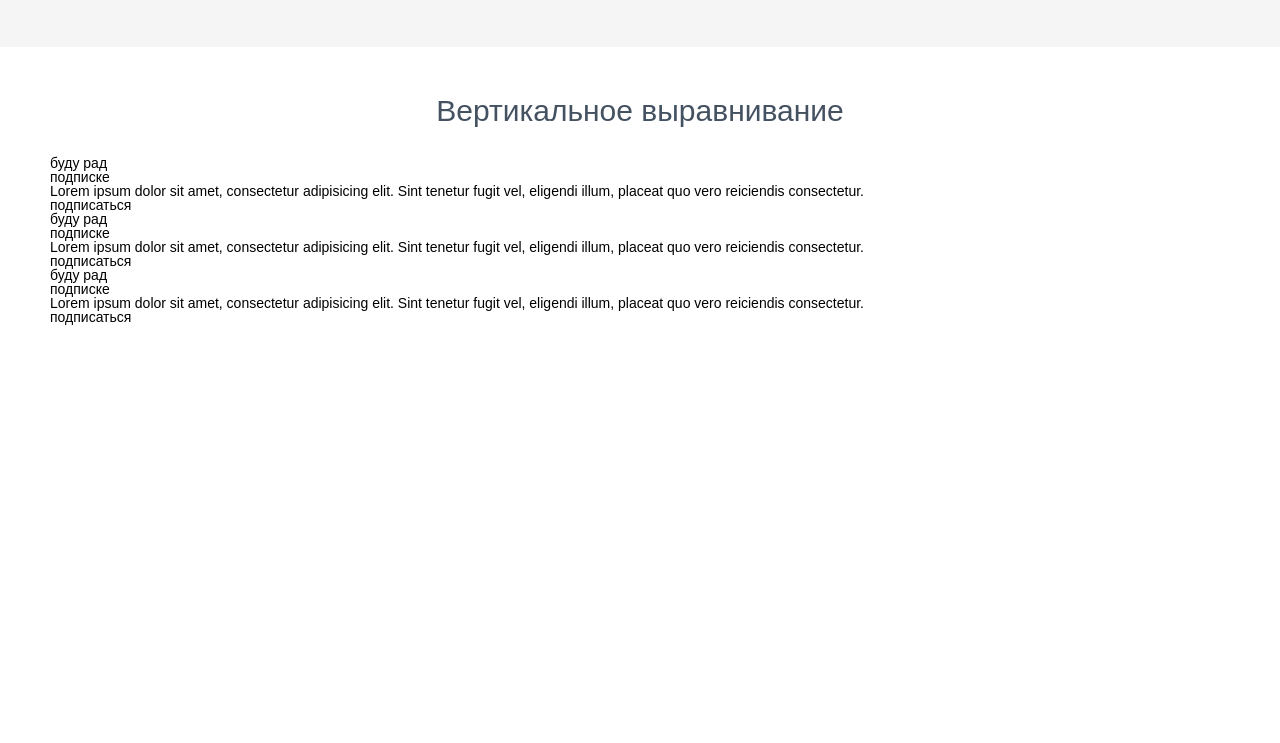
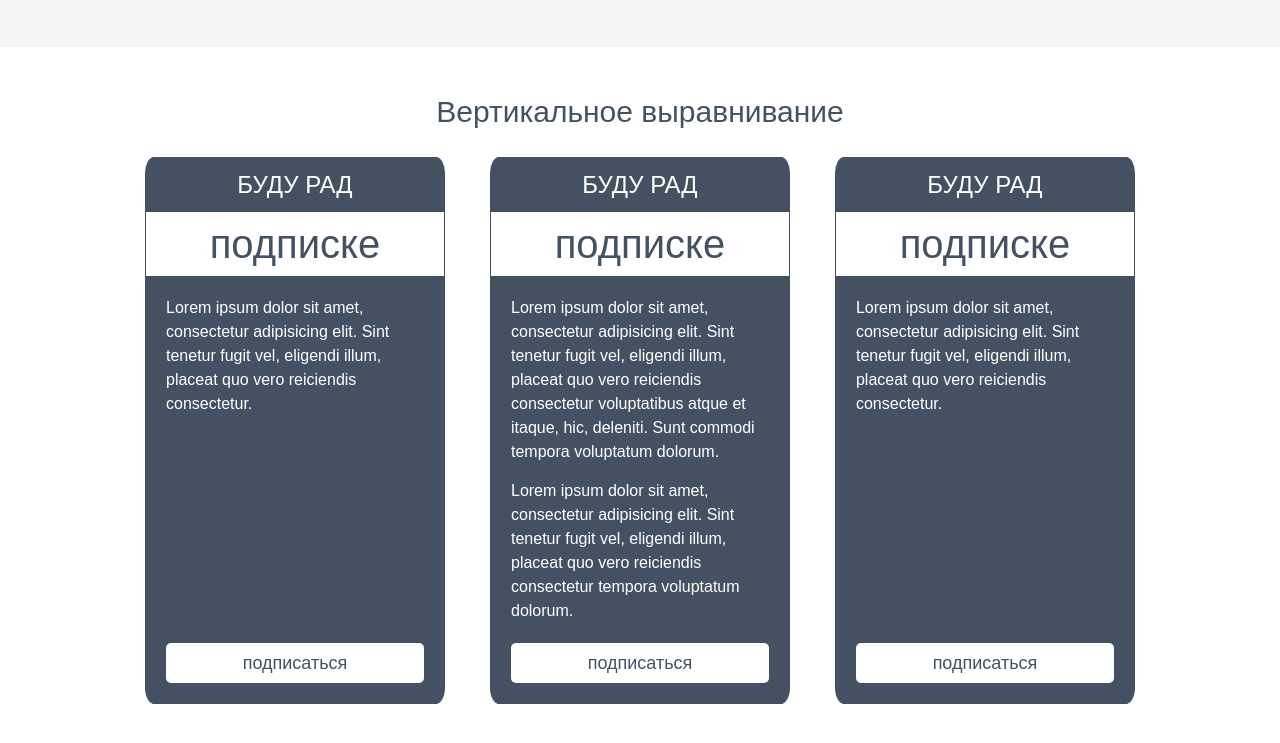
Before and after one commit to YunnaZobova/Flexbox, a plain HTML site: page index.html in a window 1280 px wide. Shown: the part 1086-1829 px from the top of the page. Before the commit the page ends 1460 px from the top, so only its background shows below. Drawn offline with Linux system fonts and the light colour scheme.

Commit message:
changes_project

```diff
--- a/css/style.css
+++ b/css/style.css
@@ -164,42 +164,76 @@ body{
 }
 
 .vertical {
-	padding: 49px 0px 50px 0px;
+	padding: 50px 0px;
 }
 .vertical__title {
 	text-align: center;
 	margin: 0px 0px 30px 0px;
 }
 .vertical__body {
-
+	max-width: 990px;
+	margin: 0 auto;
 }
 .vertical__row {
-
+	display: flex;
+	margin: 0px -22.5px; /*чтобы сделать отступы между колонками*/
 }
 .vertical__column {
+	padding: 0px 22.5px; /*чтобы сделать отступы между колонками*/
+	flex: 0 1 33.333%;
+	display: flex;
 
+.vertical__column_1 {
+	align-self: center;
 }
-.vertical__column_1 {
+.vertical__column_2{
+}
+.vertical__column_3{
+	align-self: flex-end;
+}
 
+.vertical__item {
+	background-color: #445162;
+	border-radius: 3%;
+	color: #ffffff;
+	border: 1px solid #445162;
+	display: flex;
+	flex-direction: column;
+	padding: 0px 0px 20px 0px;
 }
-.vertical__item {
-
 }
 .vertical__subtitle {
-
+	text-align: center;
+	padding: 15px 0;
+	font-size: 24px;
+	text-transform: uppercase;
 }
 .vertical__label {
-
+	text-align: center;
+	background-color: #fff;
+	padding: 12px 0;
+	color: #445162;
+	font-size: 40px;
 }
 .vertical__text {
-
+	padding: 20px;
+	font-size: 16px;
+	line-height: 24px;
+	flex: 1 1 auto;
+}
+.vertical__text p{
+	margin: 0px 0px 15px 0px;
+}
+.vertical__text p:last-child{
+	margin: 0;
 }
 .vertical__btn {
-
+	display: block;
+	margin: 0px 20px;
+	text-align: center;
+	line-height: 40px;
+	background-color: #fff;
+	border-radius: 5px;
+	color: #445161;
+	font-size: 18px;
 }
-.vertical__column_2 {
-
-}
-.vertical__column_3 {
-
-}
--- a/index.html
+++ b/index.html
@@ -117,7 +117,10 @@
 								<div class="vertical__item"> <!-- Это обертка для флекса -->
 									<div class="vertical__subtitle">буду рад</div>
 									<div class="vertical__label">подписке</div>
-									<div class="vertical__text">Lorem ipsum dolor sit amet, consectetur adipisicing elit. Sint tenetur fugit vel, eligendi illum, placeat quo vero reiciendis consectetur.</div>
+									<div class="vertical__text">
+										<p>	Lorem ipsum dolor sit amet, consectetur adipisicing elit. Sint tenetur fugit vel, eligendi illum, placeat quo vero reiciendis consectetur voluptatibus atque et itaque, hic, deleniti. Sunt commodi tempora voluptatum dolorum.</p>
+										<p>Lorem ipsum dolor sit amet, consectetur adipisicing elit. Sint tenetur fugit vel, eligendi illum, placeat quo vero reiciendis consectetur tempora voluptatum dolorum.</p>
+									</div>
 									<div class="vertical__btn">подписаться</div>
 								</div>
 							</div>
```
